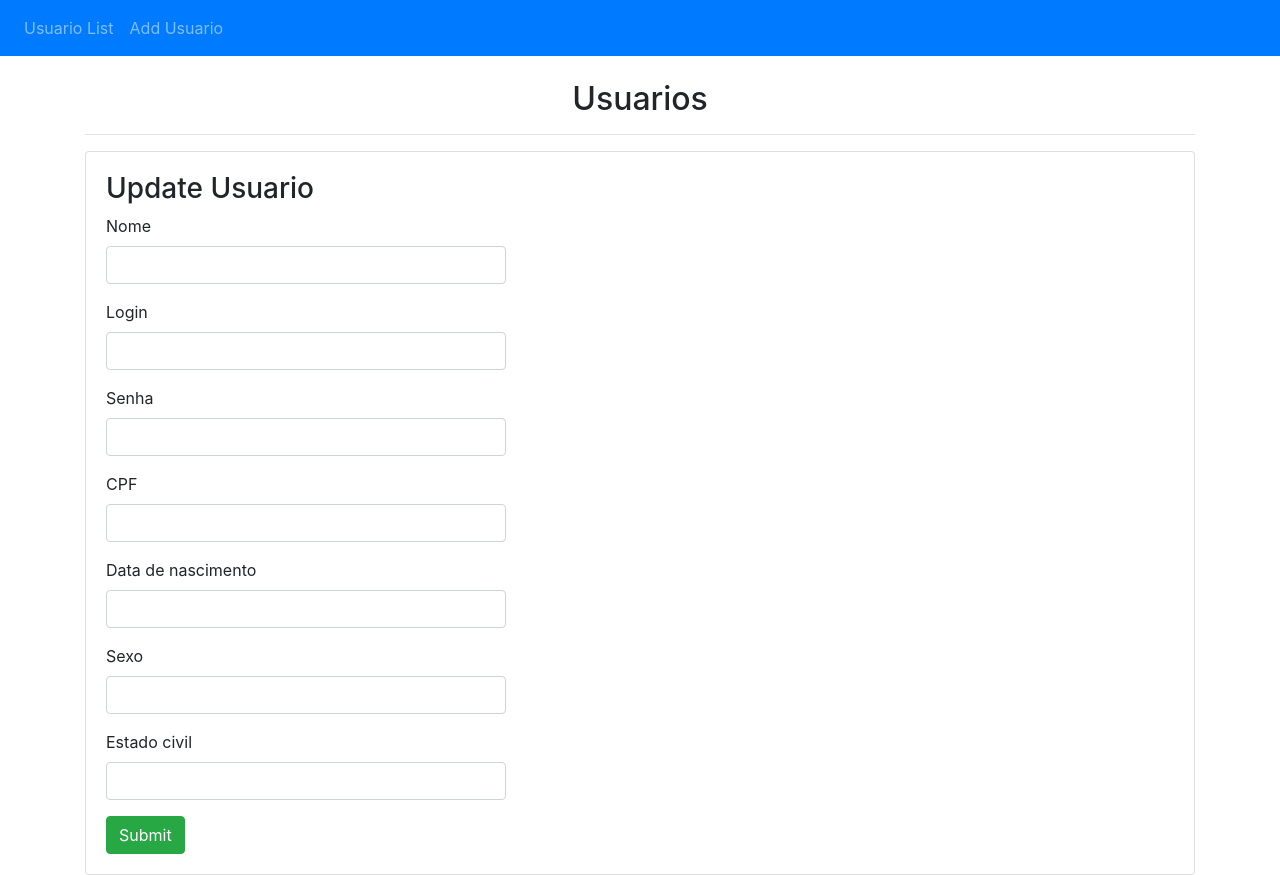
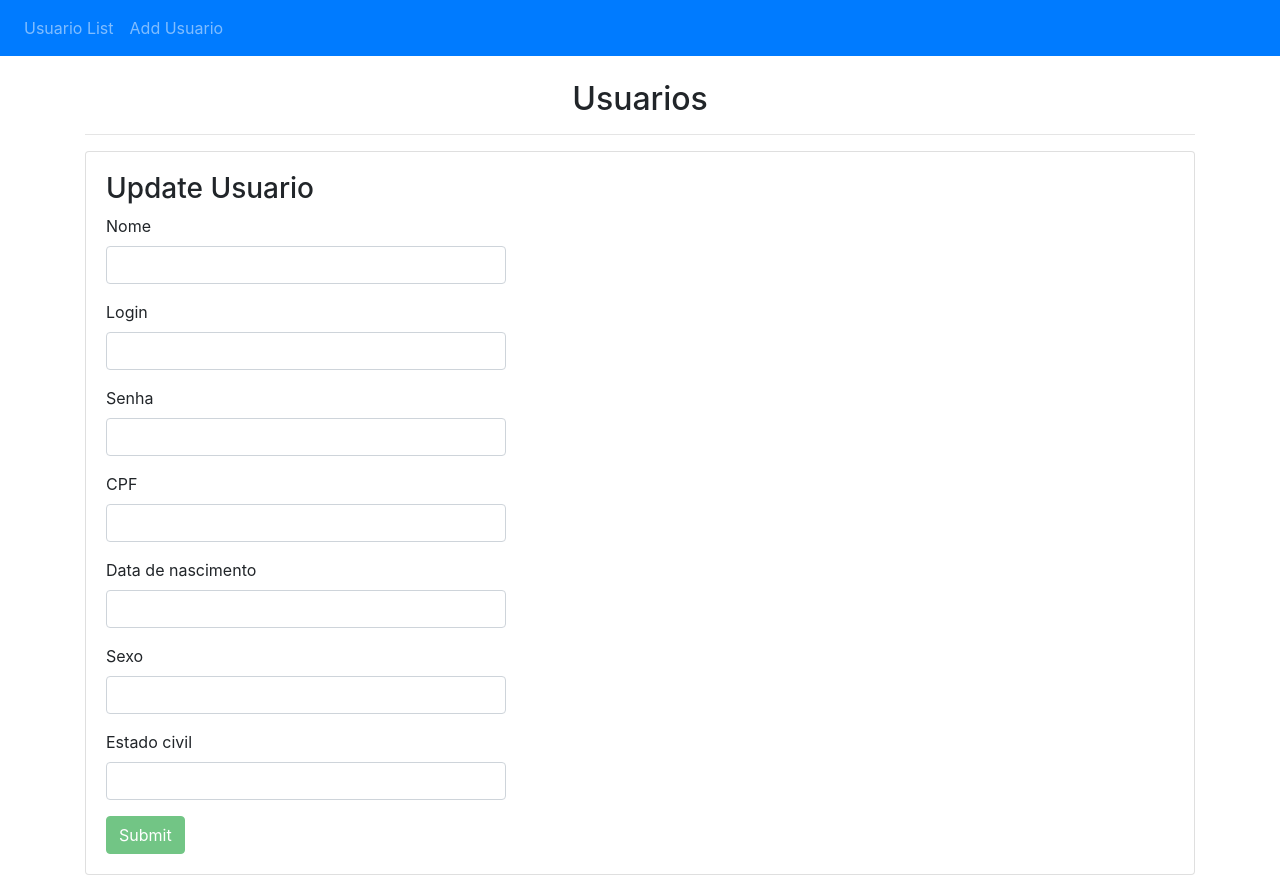
Before and after one commit to WinnterWolf/Spring-Angular-CRUD-FrontEnd, an Angular app: page /update/1 in a window 1280 px wide. Built offline with nearby package versions, Linux system fonts and the light colour scheme; no server answers.

Commit message:
melhorando validaçao

```diff
--- a/src/app/update-usuario/update-usuario.component.html
+++ b/src/app/update-usuario/update-usuario.component.html
@@ -2,7 +2,7 @@
 
 <h3>Update Usuario</h3>
 <div [hidden]="submitted" style="width: 400px;">
-  <form (ngSubmit)="onSubmit()">
+  <form (ngSubmit)="onSubmit()" #updateForm="ngForm">
     <div class="form-group">
       <label for="name">Nome</label>
       <input type="text" class="form-control" id="name" required [(ngModel)]="usuario.nome" name="nome" #name="ngModel">
@@ -73,6 +73,6 @@
         </div>
       </div>
 
-    <button type="submit" class="btn btn-success" >Submit</button>
+    <button type="submit" class="btn btn-success" [disabled]="updateForm.invalid">Submit</button>
   </form>
 </div>
```
